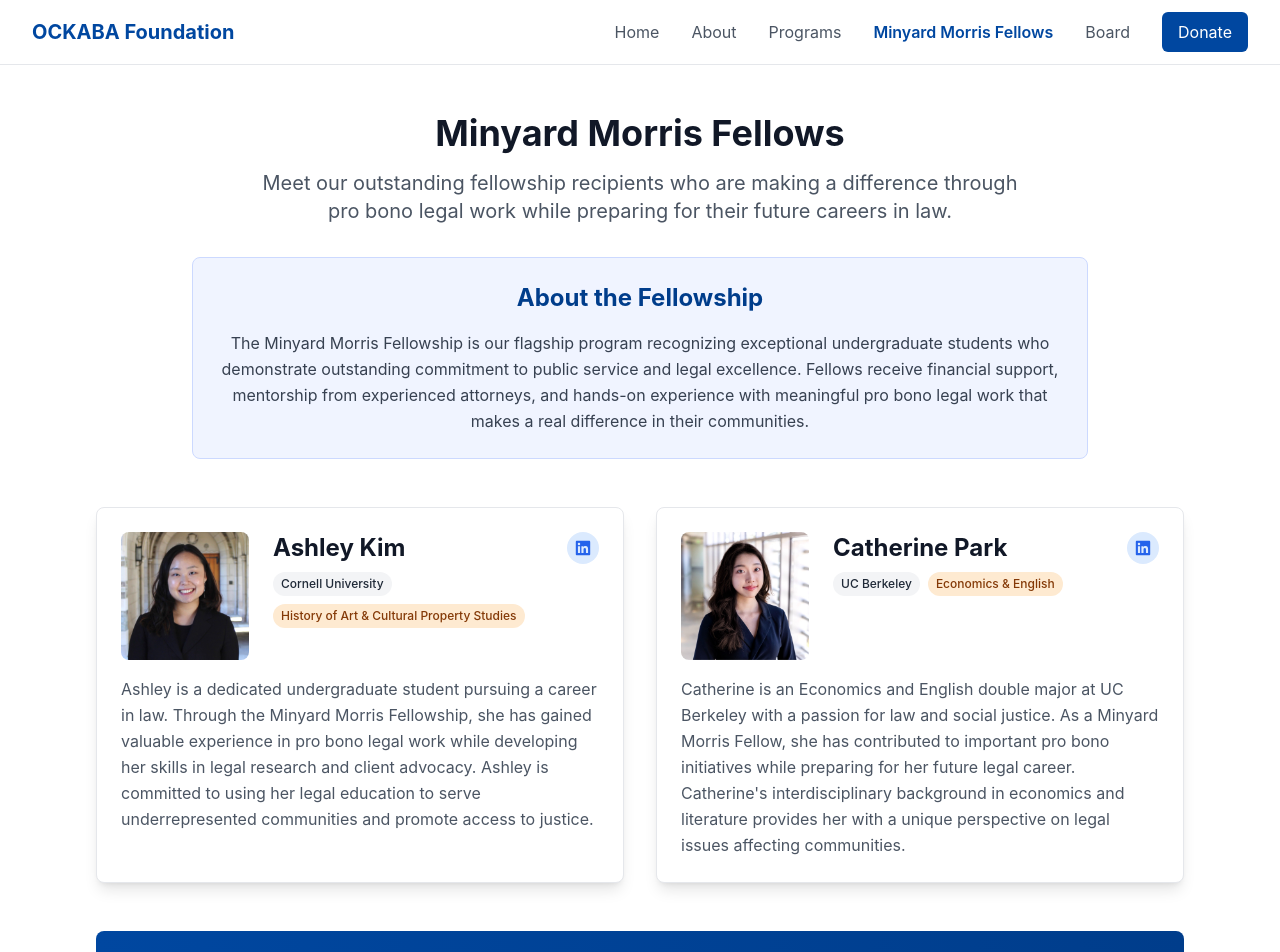
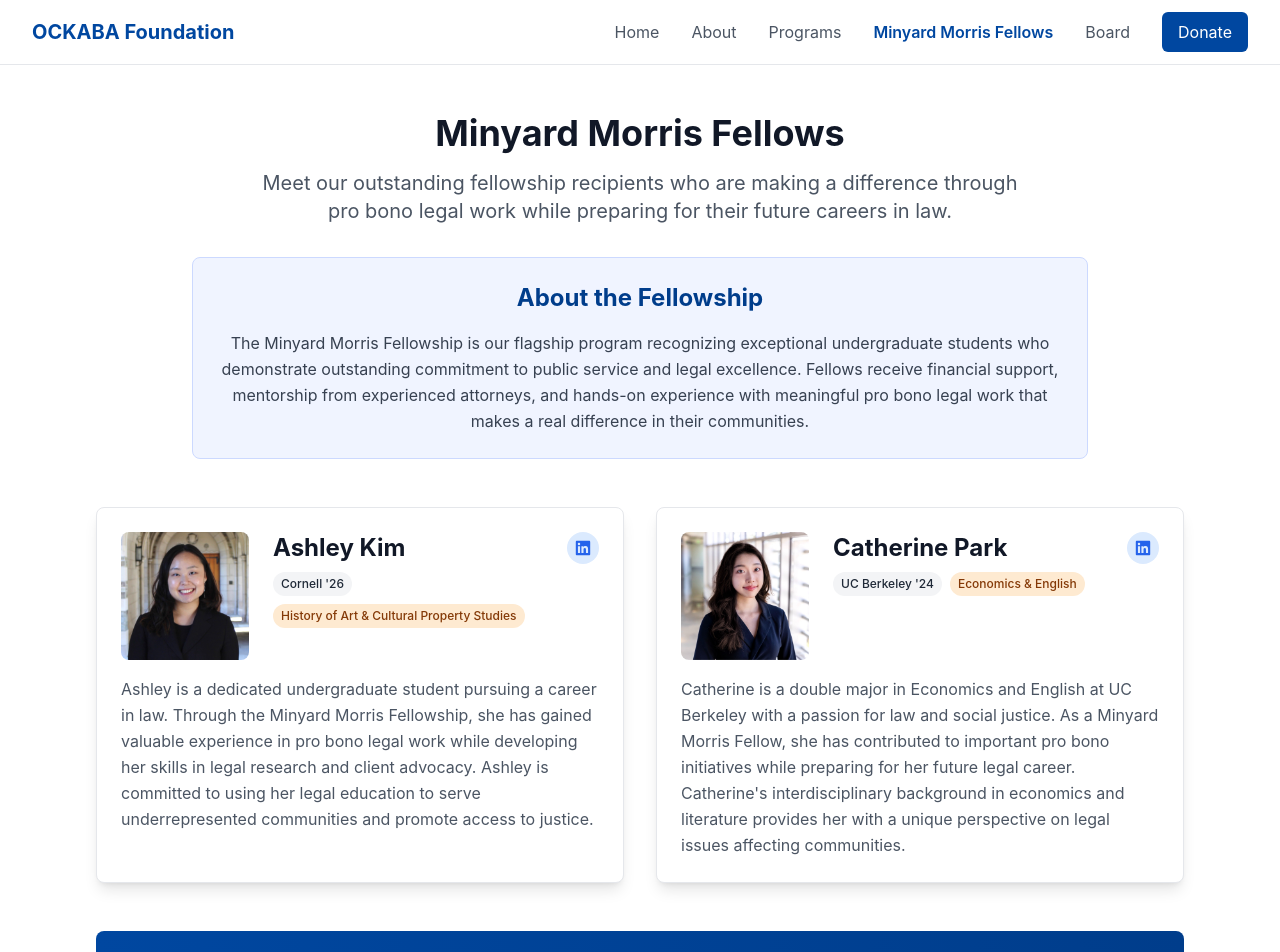
Before and after one commit to quadra2003/ockabaf, a Next.js app: page /fellows in a window 1280 px wide. Shown: the top 952 px of the page. Built offline with nearby package versions, Linux system fonts and the light colour scheme.

Commit message:
Update fellows.js

```diff
--- a/pages/fellows.js
+++ b/pages/fellows.js
@@ -8,17 +8,17 @@ export default function Fellows() {
       photo: "Ashley.jpg",
       linkedin: "https://www.linkedin.com/in/ashley-kim-ak/",
       bio: "Ashley is a dedicated undergraduate student pursuing a career in law. Through the Minyard Morris Fellowship, she has gained valuable experience in pro bono legal work while developing her skills in legal research and client advocacy. Ashley is committed to using her legal education to serve underrepresented communities and promote access to justice.",
-      year: "2025",
-      university: "Cornell University",
+      year: "2026",
+      university: "Cornell '26",
       major: "History of Art & Cultural Property Studies"
     },
     {
       name: "Catherine Park",
       photo: "Catherine.jpg",
       linkedin: "https://www.linkedin.com/in/catpa/",
-      bio: "Catherine is an Economics and English double major at UC Berkeley with a passion for law and social justice. As a Minyard Morris Fellow, she has contributed to important pro bono initiatives while preparing for her future legal career. Catherine's interdisciplinary background in economics and literature provides her with a unique perspective on legal issues affecting communities.",
-      year: "2025",
-      university: "UC Berkeley",
+      bio: "Catherine is a double major in Economics and English at UC Berkeley with a passion for law and social justice. As a Minyard Morris Fellow, she has contributed to important pro bono initiatives while preparing for her future legal career. Catherine's interdisciplinary background in economics and literature provides her with a unique perspective on legal issues affecting communities.",
+      year: "2024",
+      university: "UC Berkeley '24",
       major: "Economics & English"
     }
   ]
```
